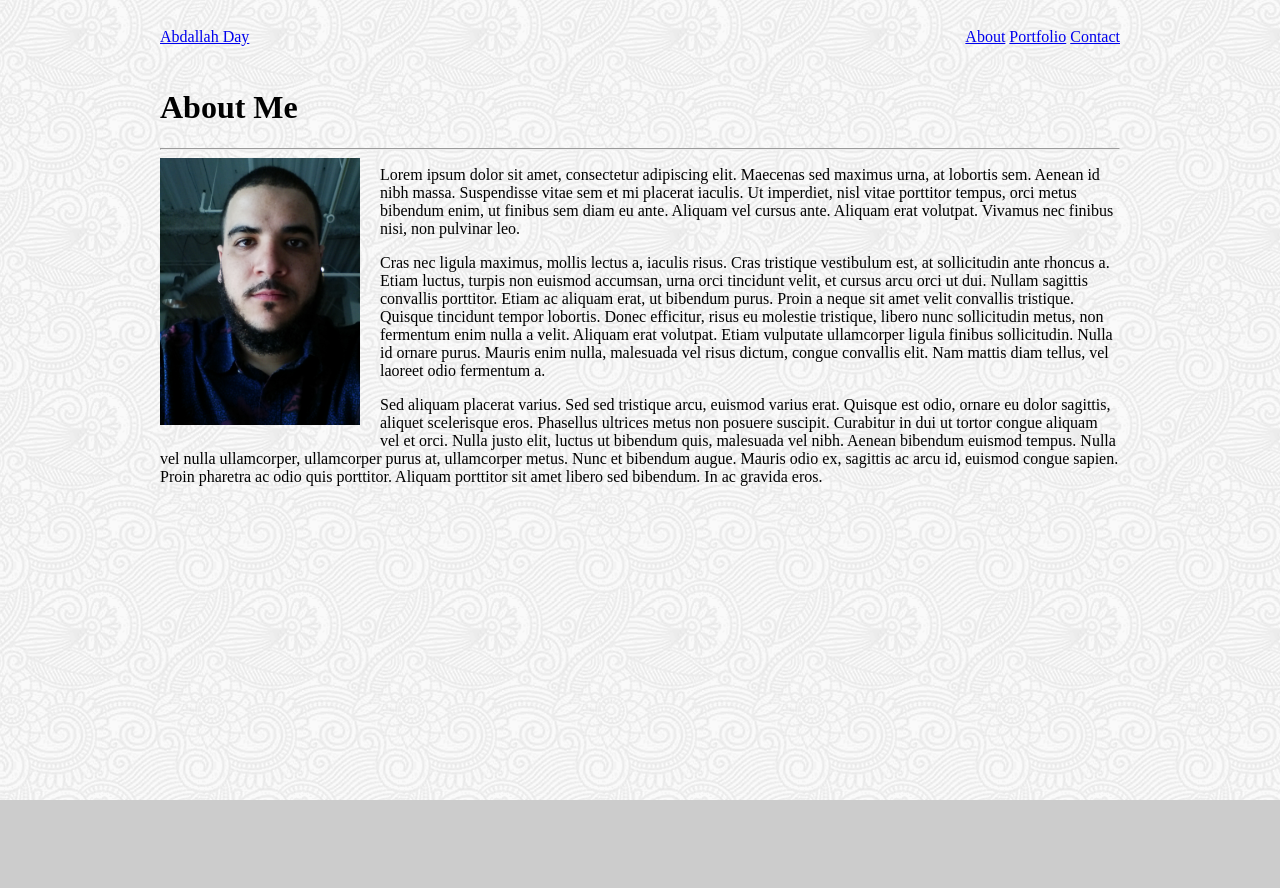
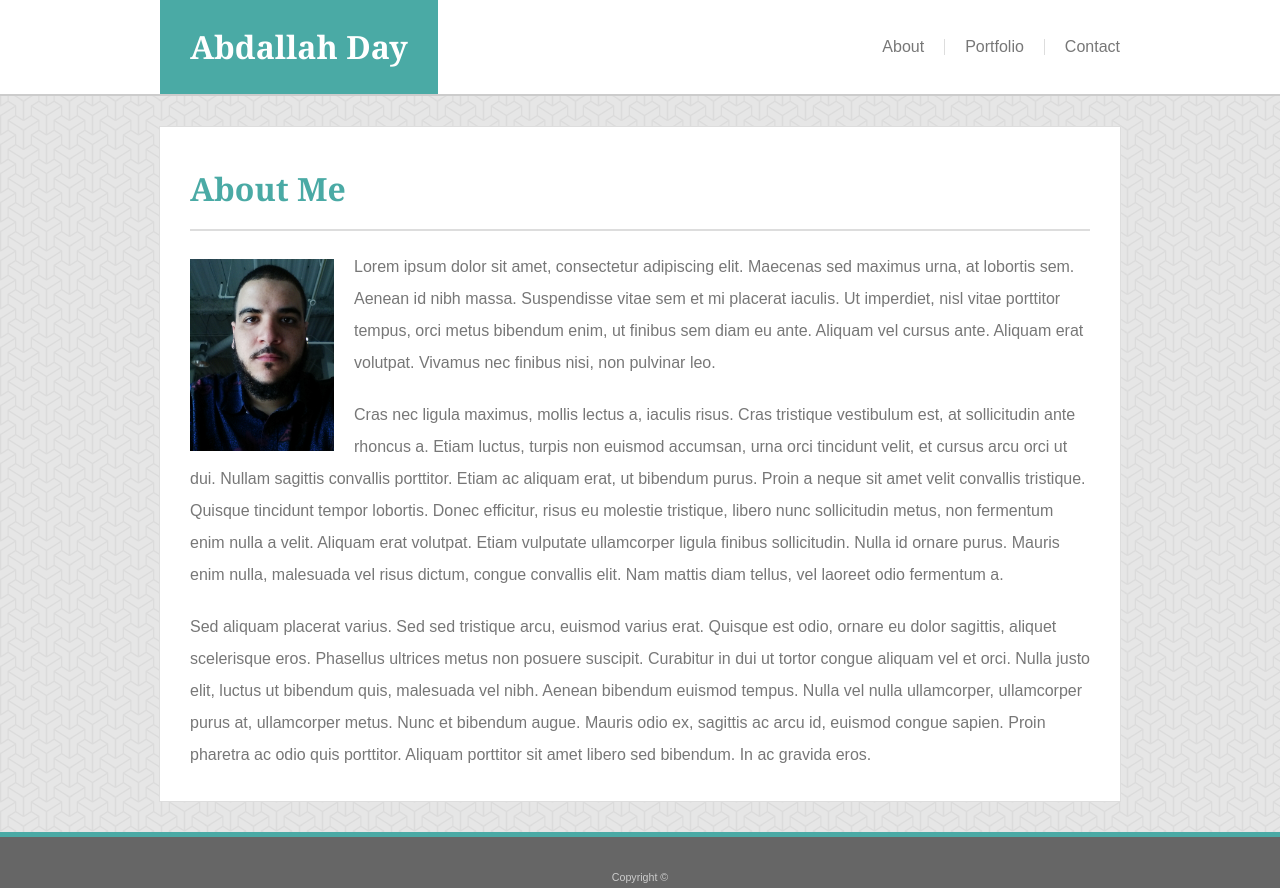
Before and after one commit to AbdallahDay/Basic-Portfolio, a plain HTML site: page index.html in a window 1280 px wide. Before the commit the page ends 800 px from the top, so only its background shows below. Drawn offline with Linux system fonts and the light colour scheme.

Commit message:
About page style and layout mostly done.

```diff
--- a/assets/css/style.css
+++ b/assets/css/style.css
@@ -1,11 +1,19 @@
 body {
     box-sizing: border-box;
     background-color: #ccc;
-    background-image: url("/assets/images/full-bloom.png");
+    background-image: url("../images/bg/escheresque.png");
+    font-family: 'Arial', 'Helvetica Neue', Helvetica, sans-serif;
+    color: #777777;
+    margin: 0;
 }
 
 header {
-    padding: 20px;
+    background-color: #ffffff;
+    border-bottom: 2px solid #cccccc;
+}
+
+#header-content-container {
+    position: relative;
 }
 
 .content {
@@ -15,18 +23,86 @@ header {
 
 #logo {
     float: left;
+    padding: 15px 30px;
+    background-color: #4aaaa5;
 }
 
-nav#main-nav {
-    float: right;
+#logo h1 {
+    color: #ffffff;
 }
 
-.container {
-    padding: 20px;
+#main-nav {
+    /* float: right; */
+    top: calc(50% - 0.5em);
+    right: 0;
+    position: absolute;
+}
+
+#main-nav a {
+    padding: 0 20px;
+    border-right: 1px solid #dddddd;
+    float: left;
+}
+
+#main-nav a:link,
+#main-nav a:visited,
+#main-nav a:hover,
+#main-nav a:active {
+    color: #777777;
+    text-decoration: none;
+}
+
+#main-nav a:last-child {
+    padding-right: 0;
+    border-right: none;
+}
+
+#main-content-container {
+    margin: 30px auto;
+    background-color: #ffffff;
+    border: 1px solid #dddddd;
+}
+
+#main-content-container .wrapper {
+    margin: 30px;
 }
 
 img#profile-pic {
     float: left;
-    width: 200px;
-    margin: 0 20px 20px 0;
+    max-width: 200px;
+    max-height: 12em;
+    margin: 20px 20px 0.5em 0;
 }
+
+footer {
+    padding-top: 30px;
+    font-size: 8pt;
+    line-height: 2em;
+    border-top: 5px solid #4aaaa5;
+    color: #cccccc;
+    text-align: center;
+    background-color: #666666;
+}
+
+h1 {
+    font-family: 'Georgia', Times, Times New Roman, serif;
+    color: #4aaaa5;
+    font-size: 24pt;
+    font-weight: bold;
+    line-height: 2em;
+}
+
+p {
+    line-height: 2em;
+    margin: 20px 0;
+}
+
+hr {
+    border: 1.5px solid #dddddd;
+}
+
+.clearfix::after {
+    content: "";
+    clear: both;
+    display: block;
+}
--- a/index.html
+++ b/index.html
@@ -8,7 +8,7 @@
         <title>My Portfolio</title>
 
         <!--CSS-->
-        <!-- <link rel="stylesheet" type="text/css" href="assets/css/reset.css"> -->
+        <link rel="stylesheet" type="text/css" href="assets/css/reset.css">
         <link rel="stylesheet" type="text/css" href="assets/css/style.css">
 
     </head>
@@ -17,8 +17,10 @@
 
         <!--HEADER-->
         <header>
-            <div class="content">
-                <a id="logo" href="index.html">Abdallah Day</a>
+            <div id="header-content-container" class="content clearfix">
+                <div id="logo">
+                    <h1>Abdallah Day</h1>
+                </div>
                 <nav id="main-nav">
                     <a id="about" href="index.html">About</a>
                     <a id="portfolio" href="portfolio.html">Portfolio</a>
@@ -28,7 +30,8 @@
         </header>
 
         <!--CONTENT-->
-        <div class="content container">
+        <div id="main-content-container" class="content">
+            <div class="wrapper">
                 <h1>About Me</h1>
                 <hr>
                 <img id="profile-pic" src="assets/images/profile-pic.jpg">
@@ -36,10 +39,11 @@
                 <p>Cras nec ligula maximus, mollis lectus a, iaculis risus. Cras tristique vestibulum est, at sollicitudin ante rhoncus a. Etiam luctus, turpis non euismod accumsan, urna orci tincidunt velit, et cursus arcu orci ut dui. Nullam sagittis convallis porttitor. Etiam ac aliquam erat, ut bibendum purus. Proin a neque sit amet velit convallis tristique. Quisque tincidunt tempor lobortis. Donec efficitur, risus eu molestie tristique, libero nunc sollicitudin metus, non fermentum enim nulla a velit. Aliquam erat volutpat. Etiam vulputate ullamcorper ligula finibus sollicitudin. Nulla id ornare purus. Mauris enim nulla, malesuada vel risus dictum, congue convallis elit. Nam mattis diam tellus, vel laoreet odio fermentum a.</p>
                 <p>Sed aliquam placerat varius. Sed sed tristique arcu, euismod varius erat. Quisque est odio, ornare eu dolor sagittis, aliquet scelerisque eros. Phasellus ultrices metus non posuere suscipit. Curabitur in dui ut tortor congue aliquam vel et orci. Nulla justo elit, luctus ut bibendum quis, malesuada vel nibh. Aenean bibendum euismod tempus. Nulla vel nulla ullamcorper, ullamcorper purus at, ullamcorper metus. Nunc et bibendum augue. Mauris odio ex, sagittis ac arcu id, euismod congue sapien. Proin pharetra ac odio quis porttitor. Aliquam porttitor sit amet libero sed bibendum. In ac gravida eros.</p>
             </div>
+        </div>
 
         <!--FOOTER-->
         <footer>
-
+            Copyright &copy;
         </footer>
     </body>
 </html>
```
Also changed, not shown: assets/images/bg/escheresque.png (added), assets/images/bg/escheresque_ste.png (added), assets/images/bg/full-bloom.png (renamed from assets/images/full-bloom.png), assets/images/bg/pw_maze_black.png (added). Lines whose indentation alone changed are shown as unchanged.
